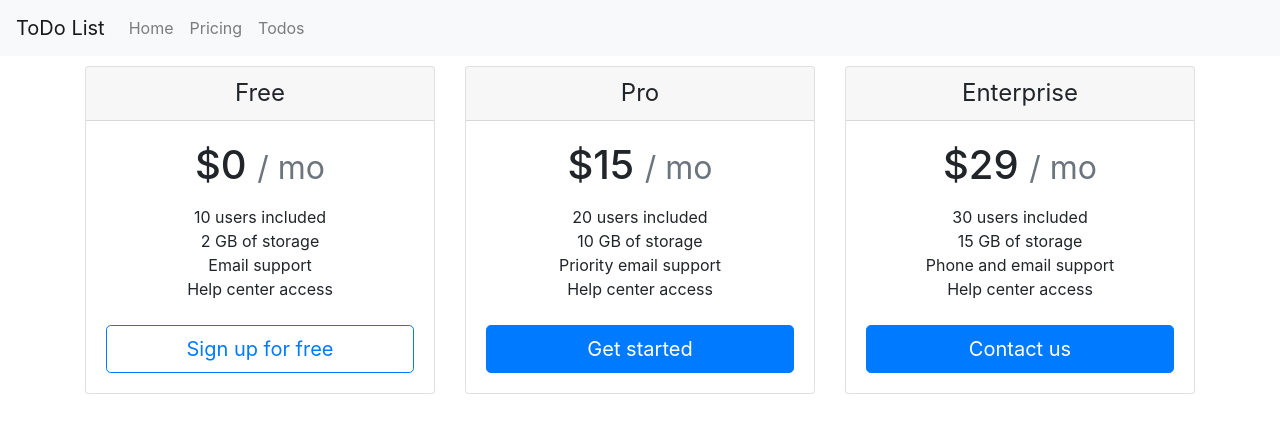
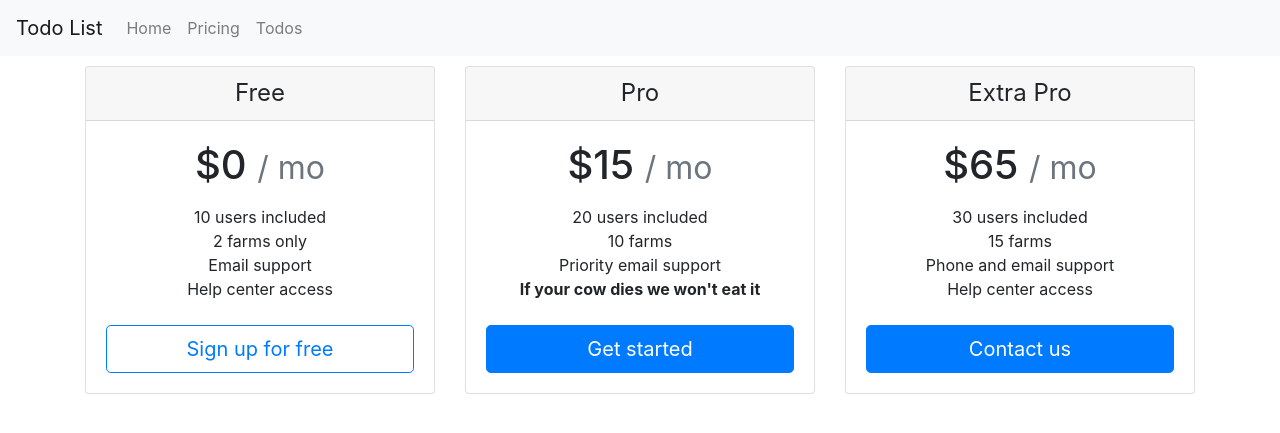
Before and after one commit to nick-hiebl/flask-todo-basic, a Flask app: page /pricing in a window 1280 px wide. Shown: the top 433 px of the page. Run offline with Flask 2, Linux system fonts and the light colour scheme; some libraries are stand-ins or nearby versions.

Commit message:
Various changes in text content

```diff
--- a/templates/includes/_navbar.html
+++ b/templates/includes/_navbar.html
@@ -1,5 +1,5 @@
 <nav class="navbar navbar-expand-lg navbar-light bg-light">
-    <a class="navbar-brand" href="/">ToDo List</a>
+    <a class="navbar-brand" href="/">Todo List</a>
     <button class="navbar-toggler" type="button" data-toggle="collapse" data-target="#navbarSupportedContent" aria-controls="navbarSupportedContent" aria-expanded="false" aria-label="Toggle navigation">
         <span class="navbar-toggler-icon"></span>
     </button>
--- a/templates/pricing.html
+++ b/templates/pricing.html
@@ -11,7 +11,7 @@
                     <h1 class="card-title pricing-card-title">$0 <small class="text-muted">/ mo</small></h1>
                     <ul class="list-unstyled mt-3 mb-4">
                         <li>10 users included</li>
-                        <li>2 GB of storage</li>
+                        <li>2 farms only</li>
                         <li>Email support</li>
                         <li>Help center access</li>
                     </ul>
@@ -26,22 +26,26 @@
                     <h1 class="card-title pricing-card-title">$15 <small class="text-muted">/ mo</small></h1>
                     <ul class="list-unstyled mt-3 mb-4">
                         <li>20 users included</li>
-                        <li>10 GB of storage</li>
+                        <li>10 farms</li>
                         <li>Priority email support</li>
-                        <li>Help center access</li>
+                        <li>
+                            <strong>
+                                If your cow dies we won't eat it
+                            </strong>
+                        </li>
                     </ul>
                     <button type="button" class="btn btn-lg btn-block btn-primary">Get started</button>
                 </div>
             </div>
             <div class="card mb-4 box-shadow">
                 <div class="card-header">
-                    <h4 class="my-0 font-weight-normal">Enterprise</h4>
+                    <h4 class="my-0 font-weight-normal">Extra Pro</h4>
                 </div>
                 <div class="card-body">
-                    <h1 class="card-title pricing-card-title">$29 <small class="text-muted">/ mo</small></h1>
+                    <h1 class="card-title pricing-card-title">$65 <small class="text-muted">/ mo</small></h1>
                     <ul class="list-unstyled mt-3 mb-4">
                         <li>30 users included</li>
-                        <li>15 GB of storage</li>
+                        <li>15 farms</li>
                         <li>Phone and email support</li>
                         <li>Help center access</li>
                     </ul>
```
Also changed, not shown: templates/home.html (+14 -3 lines).
